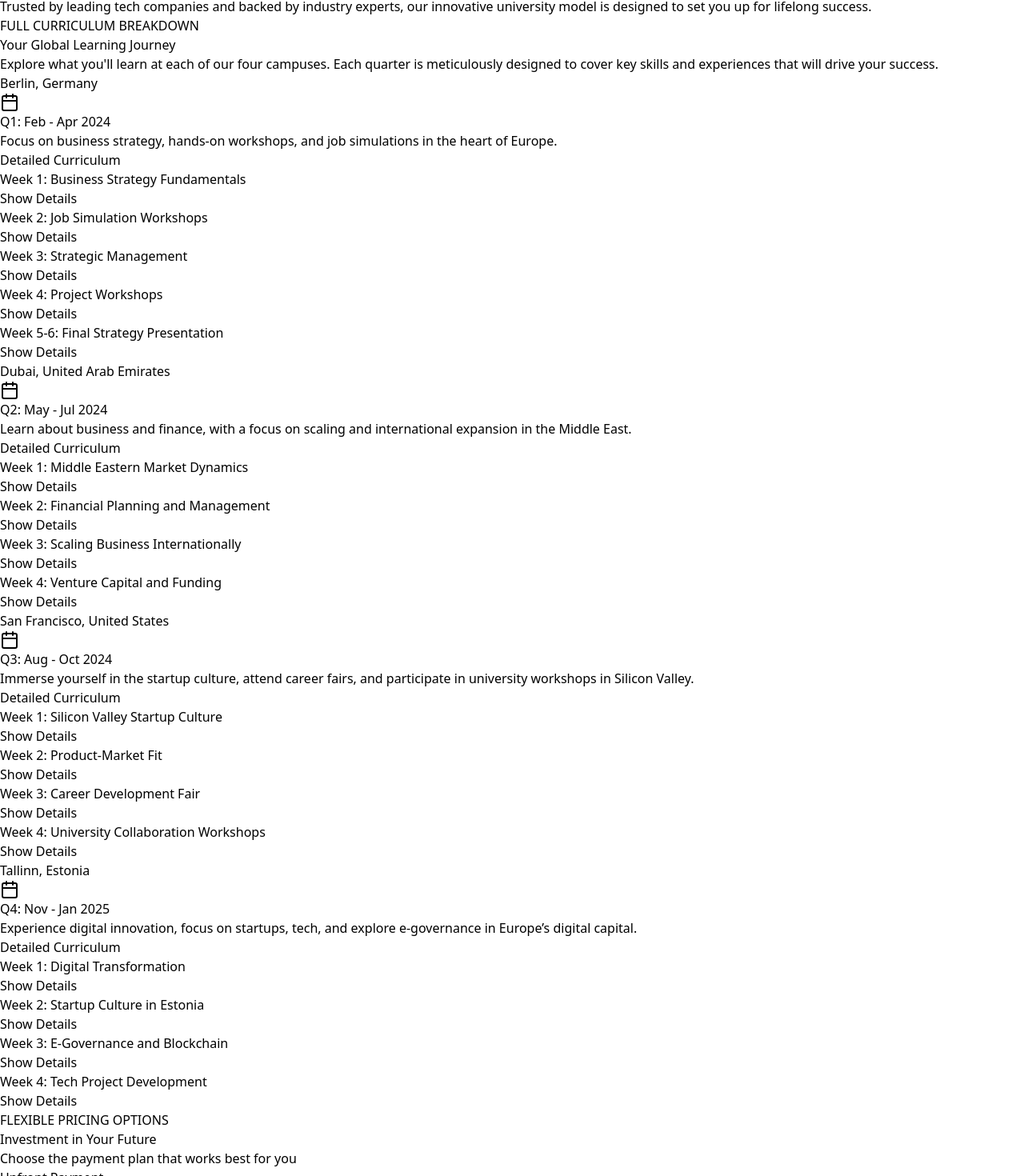
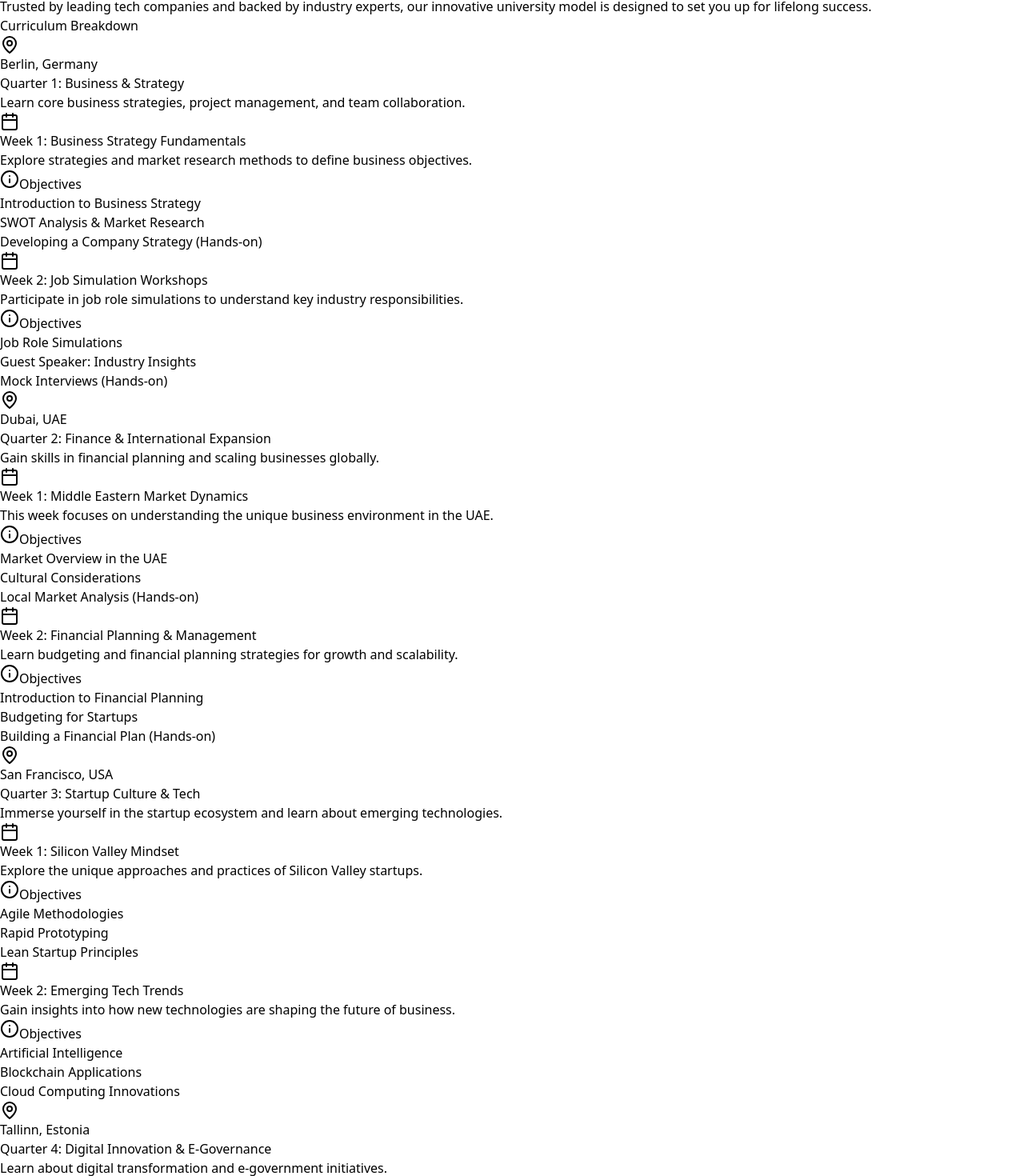
Before and after one commit to ulvi123/simversity, a React (Vite) app: page / in a window 1280 px wide. Shown: the part 1354-2824 px from the top of the page at 80% size. Built offline with nearby package versions, Linux system fonts and the light colour scheme.

Commit message:
routing and pages

```diff
--- a/package.json
+++ b/package.json
@@ -9,6 +9,10 @@
     "preview": "vite preview"
   },
   "dependencies": {
+    "@radix-ui/react-accordion": "^1.2.1",
+    "@radix-ui/react-tabs": "^1.1.1",
+    "@radix-ui/react-tooltip": "^1.1.3",
+    "@shadcn/ui": "^0.0.4",
     "framer-motion": "^11.11.11",
     "lucide-react": "^0.292.0",
     "react": "^18.2.0",
--- a/src/components/Curriculum.tsx
+++ b/src/components/Curriculum.tsx
@@ -1,176 +1,129 @@
-import { Calendar, Users, Rocket } from 'lucide-react';
 import { motion } from 'framer-motion';
-import React, { useState } from 'react';
+import { MapPin, Calendar, Info } from 'lucide-react';
+import * as Tooltip from '@radix-ui/react-tooltip';
 
 const Curriculum = () => {
-  // Updated state type to accept `string` or `null`.
-  const [expandedWeek, setExpandedWeek] = useState<string | null>(null);
-
-  const campuses = [
+  const curriculumData = [
     {
-      city: "Berlin",
-      country: "Germany",
-      quarter: "Q1: Feb - Apr 2024",
-      description: "Focus on business strategy, hands-on workshops, and job simulations in the heart of Europe.",
-      detailedCurriculum: [
+      location: 'Berlin, Germany',
+      quarters: [
         {
-          week: "Week 1: Business Strategy Fundamentals",
+          name: 'Quarter 1: Business & Strategy',
+          description: 'Learn core business strategies, project management, and team collaboration.',
+          weeks: [
+            {
+              title: 'Week 1: Business Strategy Fundamentals',
+              objectives: 'Understand fundamental business strategies for startups and corporations.',
               topics: [
-            "Introduction to Business Strategy",
-            "SWOT Analysis & Market Research",
-            "Hands-on: Developing a Company Strategy"
-          ]
+                'Introduction to Business Strategy',
+                'SWOT Analysis & Market Research',
+                'Developing a Company Strategy (Hands-on)',
+              ],
+              details: 'Explore strategies and market research methods to define business objectives.'
             },
             {
-          week: "Week 2: Job Simulation Workshops",
+              title: 'Week 2: Job Simulation Workshops',
+              objectives: 'Gain hands-on experience with simulated job roles in the tech industry.',
               topics: [
-            "Job Role Simulations in Tech Industry",
-            "Guest Speakers: Day in the Life",
-            "Hands-on: Mock Interviews"
-          ]
-        },
-        {
-          week: "Week 3: Strategic Management",
-          topics: [
-            "Understanding Competitive Advantage",
-            "Strategic Decision-Making Processes",
-            "Hands-on: Case Study of Successful Strategies"
-          ]
-        },
-        {
-          week: "Week 4: Project Workshops",
-          topics: [
-            "Practical Team-Based Projects",
-            "Problem-Solving Workshops",
-            "Hands-on: Real World Business Challenges"
-          ]
-        },
-        {
-          week: "Week 5-6: Final Strategy Presentation",
-          topics: [
-            "Preparation for Strategy Presentation",
-            "Feedback from Mentors",
-            "Presenting to an Expert Panel"
+                'Job Role Simulations',
+                'Guest Speaker: Industry Insights',
+                'Mock Interviews (Hands-on)'
+              ],
+              details: 'Participate in job role simulations to understand key industry responsibilities.'
+            }
           ]
         }
       ]
     },
     {
-      city: "Dubai",
-      country: "United Arab Emirates",
-      quarter: "Q2: May - Jul 2024",
-      description: "Learn about business and finance, with a focus on scaling and international expansion in the Middle East.",
-      detailedCurriculum: [
+      location: 'Dubai, UAE',
+      quarters: [
         {
-          week: "Week 1: Middle Eastern Market Dynamics",
+          name: 'Quarter 2: Finance & International Expansion',
+          description: 'Gain skills in financial planning and scaling businesses globally.',
+          weeks: [
+            {
+              title: 'Week 1: Middle Eastern Market Dynamics',
+              objectives: 'Understand market dynamics and cultural factors in the Middle East.',
               topics: [
-            "Overview of Business in the UAE",
-            "Cultural Considerations in Business",
-            "Hands-on: Local Market Analysis"
-          ]
+                'Market Overview in the UAE',
+                'Cultural Considerations',
+                'Local Market Analysis (Hands-on)'
+              ],
+              details: 'This week focuses on understanding the unique business environment in the UAE.'
             },
             {
-          week: "Week 2: Financial Planning and Management",
+              title: 'Week 2: Financial Planning & Management',
+              objectives: 'Develop essential financial planning skills for startups.',
               topics: [
-            "Introduction to Financial Planning",
-            "Budgeting for Startups and Scale-Ups",
-            "Hands-on: Building a Financial Plan"
-          ]
-        },
-        {
-          week: "Week 3: Scaling Business Internationally",
-          topics: [
-            "Market Expansion Strategies",
-            "Case Studies of Successful Scale-Ups",
-            "Guest Speaker: Expansion Challenges"
-          ]
-        },
-        {
-          week: "Week 4: Venture Capital and Funding",
-          topics: [
-            "Introduction to Venture Capital",
-            "Pitching to Investors",
-            "Hands-on: Developing Your Investor Pitch"
+                'Introduction to Financial Planning',
+                'Budgeting for Startups',
+                'Building a Financial Plan (Hands-on)'
+              ],
+              details: 'Learn budgeting and financial planning strategies for growth and scalability.'
+            }
           ]
         }
       ]
     },
     {
-      city: "San Francisco",
-      country: "United States",
-      quarter: "Q3: Aug - Oct 2024",
-      description: "Immerse yourself in the startup culture, attend career fairs, and participate in university workshops in Silicon Valley.",
-      detailedCurriculum: [
+      location: 'San Francisco, USA',
+      quarters: [
         {
-          week: "Week 1: Silicon Valley Startup Culture",
+          name: 'Quarter 3: Startup Culture & Tech',
+          description: 'Immerse yourself in the startup ecosystem and learn about emerging technologies.',
+          weeks: [
+            {
+              title: 'Week 1: Silicon Valley Mindset',
+              objectives: 'Understand the culture and values of successful startups.',
               topics: [
-            "Introduction to Startup Ecosystem",
-            "Startup Success Stories from Silicon Valley",
-            "Hands-on: Developing Your Startup Idea"
-          ]
+                'Agile Methodologies',
+                'Rapid Prototyping',
+                'Lean Startup Principles'
+              ],
+              details: 'Explore the unique approaches and practices of Silicon Valley startups.'
             },
             {
-          week: "Week 2: Product-Market Fit",
+              title: 'Week 2: Emerging Tech Trends',
+              objectives: 'Stay up-to-date with the latest technological advancements.',
               topics: [
-            "Defining Product-Market Fit",
-            "How to Test and Validate Market Fit",
-            "Hands-on: User Feedback Sessions"
-          ]
-        },
-        {
-          week: "Week 3: Career Development Fair",
-          topics: [
-            "Career Opportunities in the Tech Industry",
-            "Networking with Tech Professionals",
-            "Hands-on: Building a Personal Brand"
-          ]
-        },
-        {
-          week: "Week 4: University Collaboration Workshops",
-          topics: [
-            "Workshops with Partner Universities",
-            "Joint Projects with Students",
-            "Hands-on: Presenting Solutions to Real Problems"
+                'Artificial Intelligence',
+                'Blockchain Applications',
+                'Cloud Computing Innovations'
+              ],
+              details: 'Gain insights into how new technologies are shaping the future of business.'
+            }
           ]
         }
       ]
     },
     {
-      city: "Tallinn",
-      country: "Estonia",
-      quarter: "Q4: Nov - Jan 2025",
-      description: "Experience digital innovation, focus on startups, tech, and explore e-governance in Europe’s digital capital.",
-      detailedCurriculum: [
+      location: 'Tallinn, Estonia',
+      quarters: [
         {
-          week: "Week 1: Digital Transformation",
+          name: 'Quarter 4: Digital Innovation & E-Governance',
+          description: 'Learn about digital transformation and e-government initiatives.',
+          weeks: [
+            {
+              title: "Week 1: Estonia's Digital Success Story",
+              objectives: "Understand the factors behind Estonia's digital leadership.",
               topics: [
-            "The Rise of Digital Societies",
-            "Estonia as a Case Study for Digital Transformation",
-            "Hands-on: Planning a Digital Initiative"
-          ]
+                'E-Government Services',
+                'Digital Identity Management',
+                'Cyber Security Strategies'
+              ],
+              details: 'Explore the innovative approaches that have made Estonia a global leader in e-governance.'
             },
             {
-          week: "Week 2: Startup Culture in Estonia",
+              title: 'Week 2: Designing for Digital',
+              objectives: 'Develop skills in user-centric digital product design.',
               topics: [
-            "Introduction to the Estonian Startup Ecosystem",
-            "Success Stories from Estonian Startups",
-            "Hands-on: Developing Your Startup Pitch"
-          ]
-        },
-        {
-          week: "Week 3: E-Governance and Blockchain",
-          topics: [
-            "Introduction to E-Governance Solutions",
-            "Blockchain Use Cases in Government",
-            "Hands-on: Designing a Blockchain Solution"
-          ]
-        },
-        {
-          week: "Week 4: Tech Project Development",
-          topics: [
-            "Team-Based Tech Projects",
-            "Building MVPs and Prototypes",
-            "Presenting Projects to an Expert Panel"
+                'Design Thinking Principles',
+                'User Research and Testing',
+                'Prototyping for Digital Products'
+              ],
+              details: 'Learn how to create engaging and user-friendly digital experiences.'
+            }
           ]
         }
       ]
@@ -178,67 +131,77 @@ const Curriculum = () => {
   ];
 
   return (
-    <div className="py-20 bg-gray-50" id="curriculum">
-      <div className="container mx-auto px-4">
-        <div className="text-center mb-16">
-          <div className="text-blue-600 font-semibold mb-4">FULL CURRICULUM BREAKDOWN</div>
-          <h2 className="text-4xl font-bold mb-6">Your Global Learning Journey</h2>
-          <p className="text-xl text-gray-600 max-w-3xl mx-auto">
-            Explore what you'll learn at each of our four campuses. Each quarter is meticulously designed to cover key skills and experiences that will drive your success.
-          </p>
+    <div className="bg-gray-50 py-20">
+      <div className="container mx-auto px-6">
+        <motion.h1
+          initial={{ opacity: 0, y: -20 }}
+          animate={{ opacity: 1, y: 0 }}
+          transition={{ duration: 0.5 }}
+          className="text-4xl font-bold text-blue-700 mb-8"
+        >
+          Curriculum Breakdown
+        </motion.h1>
+
+        <div className="grid gap-8 md:grid-cols-2 lg:grid-cols-4">
+          {curriculumData.map((location, locationIndex) => (
+            <motion.div
+              key={locationIndex}
+              initial={{ opacity: 0, scale: 0.9 }}
+              animate={{ opacity: 1, scale: 1 }}
+              transition={{ duration: 0.6, delay: locationIndex * 0.2 }}
+              className="bg-white rounded-lg shadow-lg p-8 border hover:shadow-2xl transition duration-300"
+            >
+              <div className="flex items-center space-x-3 mb-4">
+                <MapPin className="text-blue-500 w-6 h-6" />
+                <h3 className="text-2xl font-bold text-blue-700">{location.location}</h3>
               </div>
 
-        {campuses.map((campus, campusIndex) => (
-          <div key={campusIndex} className="bg-white rounded-xl p-8 shadow-lg mb-12 border border-gray-200">
+              {location.quarters.map((quarter, quarterIndex) => (
                 <motion.div
+                  key={quarterIndex}
                   initial={{ opacity: 0, y: 20 }}
                   animate={{ opacity: 1, y: 0 }}
-              transition={{ duration: 0.6 }}
+                  transition={{ duration: 0.5, delay: quarterIndex * 0.1 }}
+                  className="border-t border-gray-200 pt-4 mt-4"
                 >
-              <h3 className="text-3xl font-bold text-blue-600 mb-2">{campus.city}, {campus.country}</h3>
-              <div className="flex items-center gap-2 text-blue-500 mb-4">
-                <Calendar className="w-5 h-5" />
-                <span>{campus.quarter}</span>
+                  <h4 className="text-lg font-semibold text-gray-800">{quarter.name}</h4>
+                  <p className="text-gray-600 mb-4">{quarter.description}</p>
+
+                  <div className="space-y-3">
+                    {quarter.weeks.map((week, weekIndex) => (
+                      <div key={weekIndex} className="flex items-start space-x-2 text-gray-700">
+                        <Calendar className="w-5 h-5 text-blue-500 mt-1" />
+                        <div>
+                          <h5 className="font-semibold">{week.title}</h5>
+                          <p className="text-sm">{week.details}</p>
+                          <div className="flex items-center mt-2">
+                            <Tooltip.Root>
+                              <Tooltip.Trigger>
+                                <Info className="w-5 h-5 text-gray-400 hover:text-blue-500 cursor-pointer mr-2" />
+                              </Tooltip.Trigger>
+                              <Tooltip.Portal>
+                                <Tooltip.Content className="bg-gray-800 text-white p-2 rounded-lg shadow-lg text-sm">
+                                  {week.objectives}
+                                  <Tooltip.Arrow className="fill-gray-800" />
+                                </Tooltip.Content>
+                              </Tooltip.Portal>
+                            </Tooltip.Root>
+                            <span className="text-sm text-gray-600">Objectives</span>
                           </div>
-              <p className="text-gray-600 mb-8">{campus.description}</p>
-
-              <h4 className="text-2xl font-semibold text-blue-600 mb-4">Detailed Curriculum</h4>
-              <div className="space-y-6">
-                {campus.detailedCurriculum.map((weekDetail, weekIndex) => (
-                  <div key={weekIndex} className="border border-gray-300 rounded-lg p-4">
-                    <div
-                      className="flex items-center justify-between cursor-pointer"
-                      onClick={() =>
-                        setExpandedWeek(
-                          expandedWeek === `${campusIndex}-${weekIndex}`
-                            ? null
-                            : `${campusIndex}-${weekIndex}`
-                        )
-                      }
-                    >
-                      <h5 className="text-lg font-semibold text-gray-700">{weekDetail.week}</h5>
-                      <button className="text-blue-500">
-                        {expandedWeek === `${campusIndex}-${weekIndex}` ? "Hide Details" : "Show Details"}
-                      </button>
-                    </div>
-                    {expandedWeek === `${campusIndex}-${weekIndex}` && (
-                      <motion.ul
-                        initial={{ height: 0, opacity: 0 }}
-                        animate={{ height: 'auto', opacity: 1 }}
-                        transition={{ duration: 0.5 }}
-                        className="mt-4 pl-6 space-y-3 list-disc text-gray-600"
-                      >
-                        {weekDetail.topics.map((topic, topicIndex) => (
+                          <ul className="pl-6 list-disc text-gray-600 space-y-1 mt-2">
+                            {week.topics.map((topic, topicIndex) => (
                               <li key={topicIndex}>{topic}</li>
                             ))}
-                      </motion.ul>
-                    )}
+                          </ul>
+                        </div>
                       </div>
                     ))}
                   </div>
                 </motion.div>
+              ))}
+            </motion.div>
+          ))}
         </div>
-        ))}
       </div>
     </div>
   );
--- a/src/components/Navbar.tsx
+++ b/src/components/Navbar.tsx
@@ -24,7 +24,7 @@ const Navbar = () => {
           <div className="hidden md:flex items-center space-x-8">
 
             <Link to="/programs" onClick={handleLinkClick} className="text-gray-600 hover:text-blue-600">Programs</Link>
-            <Link to="/#curriculum" onClick={handleLinkClick} className="text-gray-600 hover:text-blue-600">Curriculum</Link>
+            <Link to="/curriculum" onClick={handleLinkClick} className="text-gray-600 hover:text-blue-600">Curriculum</Link>
             <Link to="/campuses" onClick={handleLinkClick} className="text-gray-600 hover:text-blue-600">Global Campuses</Link>
             <Link to="/#technology" onClick={handleLinkClick} className="text-gray-600 hover:text-blue-600">Technology</Link>
             <Link to="/#pricing" onClick={handleLinkClick} className="text-gray-600 hover:text-blue-600">Pricing</Link>
--- /dev/null
+++ b/src/components/Programs.tsx
@@ -0,0 +1,109 @@
+import { Calendar, Globe, BookOpen, Cpu, User } from 'lucide-react';
+import { motion } from 'framer-motion';
+
+const Programs = () => {
+  const programs = [
+    {
+      title: '1-Year Bachelor Alternative',
+      description:
+        'A fast-tracked, immersive learning journey across four global campuses: Berlin, Dubai, San Francisco, and Tallinn. Gain industry knowledge, practical skills, and experience real-world simulations in diverse cultural and business environments.',
+      details: [
+        'Quarter 1: Business & Strategy (Berlin, Germany)',
+        'Quarter 2: Finance & International Expansion (Dubai, UAE)',
+        'Quarter 3: Startup Culture & Tech (San Francisco, USA)',
+        'Quarter 4: Digital Innovation & E-Governance (Tallinn, Estonia)',
+      ],
+      icon: <Globe className="text-blue-500 w-6 h-6" />,
+    },
+    {
+      title: 'AI-Supported Nanodegree Program',
+      description:
+        'Complete AI-supported nanodegrees in Data Science, Software Engineering, and Digital Marketing. These programs provide an adaptive learning path, personalized feedback, and AI-driven mentorship to help you excel in the tech-driven world.',
+      details: [
+        'Data Science: Master data analysis, machine learning, and big data management.',
+        'Software Engineering: Gain hands-on skills in software development, deployment, and API management.',
+        'Digital Marketing: Learn SEO, content strategy, and digital advertising with AI tools.',
+      ],
+      icon: <Cpu className="text-blue-500 w-6 h-6" />,
+    },
+    {
+      title: 'Global Internship Opportunities',
+      description:
+        'Access internships with top companies in each program location, including opportunities in tech, finance, digital marketing, and e-governance sectors. Build your resume and network in dynamic international markets.',
+      details: [
+        'Internships in Berlin, Dubai, San Francisco, and Tallinn',
+        'Hands-on industry experience with mentorship',
+        'Networking opportunities with professionals worldwide',
+      ],
+      icon: <User className="text-blue-500 w-6 h-6" />,
+    },
+    {
+      title: 'Capstone Projects & Industry Partnerships',
+      description:
+        'Engage in capstone projects designed with industry leaders. Present your projects to experts and receive valuable feedback. This program is in partnership with top global tech firms and startups.',
+      details: [
+        'Collaborative projects with industry leaders',
+        'Presentation to an expert panel at each campus',
+        'Opportunity to network and showcase your skills',
+      ],
+      icon: <BookOpen className="text-blue-500 w-6 h-6" />,
+    },
+  ];
+
+  return (
+    <div className="py-20 bg-gray-50">
+      <div className="container mx-auto px-6">
+        <div className="text-center mb-16">
+          <motion.h1
+            initial={{ opacity: 0, y: -20 }}
+            animate={{ opacity: 1, y: 0 }}
+            transition={{ duration: 0.5 }}
+            className="text-4xl font-bold text-blue-600"
+          >
+            Discover Our Programs
+          </motion.h1>
+          <p className="text-xl text-gray-600 max-w-2xl mx-auto mt-4">
+            Unlock your potential with our unique, one-year bachelor’s alternative and AI-powered nanodegree programs. Gain global experience and advanced skills that set you apart.
+          </p>
+        </div>
+
+        <div className="grid gap-8 lg:grid-cols-2 md:grid-cols-2 sm:grid-cols-1">
+          {programs.map((program, index) => (
+            <motion.div
+              key={index}
+              initial={{ opacity: 0, scale: 0.9 }}
+              animate={{ opacity: 1, scale: 1 }}
+              transition={{ duration: 0.6, delay: index * 0.2 }}
+              className="bg-white rounded-lg shadow-lg p-8 border hover:shadow-2xl transition duration-300"
+            >
+              <div className="flex items-center space-x-3 mb-4">
+                {program.icon}
+                <h3 className="text-2xl font-semibold text-blue-600">
+                  {program.title}
+                </h3>
+              </div>
+              <p className="text-gray-600 mb-4">{program.description}</p>
+
+              <div className="space-y-3">
+                {program.details.map((detail, detailIndex) => (
+                  <motion.p
+                    key={detailIndex}
+                    initial={{ opacity: 0, x: -20 }}
+                    animate={{ opacity: 1, x: 0 }}
+                    transition={{ duration: 0.5, delay: detailIndex * 0.1 }}
+                    className="flex items-start space-x-2 text-gray-500"
+                  >
+                    <Calendar className="w-5 h-5 text-blue-400 mt-1" />
+                    <span>{detail}</span>
+                  </motion.p>
+                ))}
+              </div>
+            </motion.div>
+          ))}
+        </div>
+      </div>
+    </div>
+  );
+};
+
+export default Programs;
```
Also changed, not shown: src/App.tsx (+9 -1 lines), 1 other file (tests, documents, lock files or other folders). Lines whose indentation alone changed are shown as unchanged.
